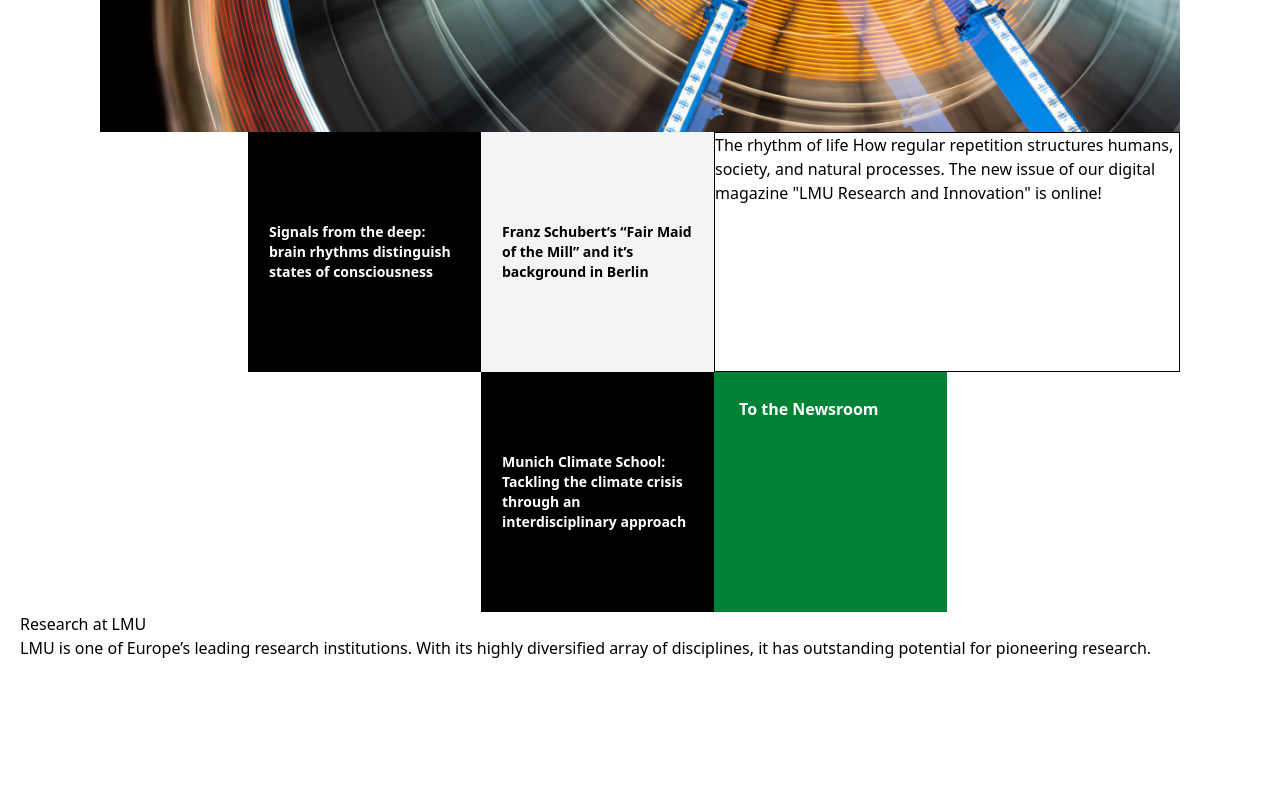
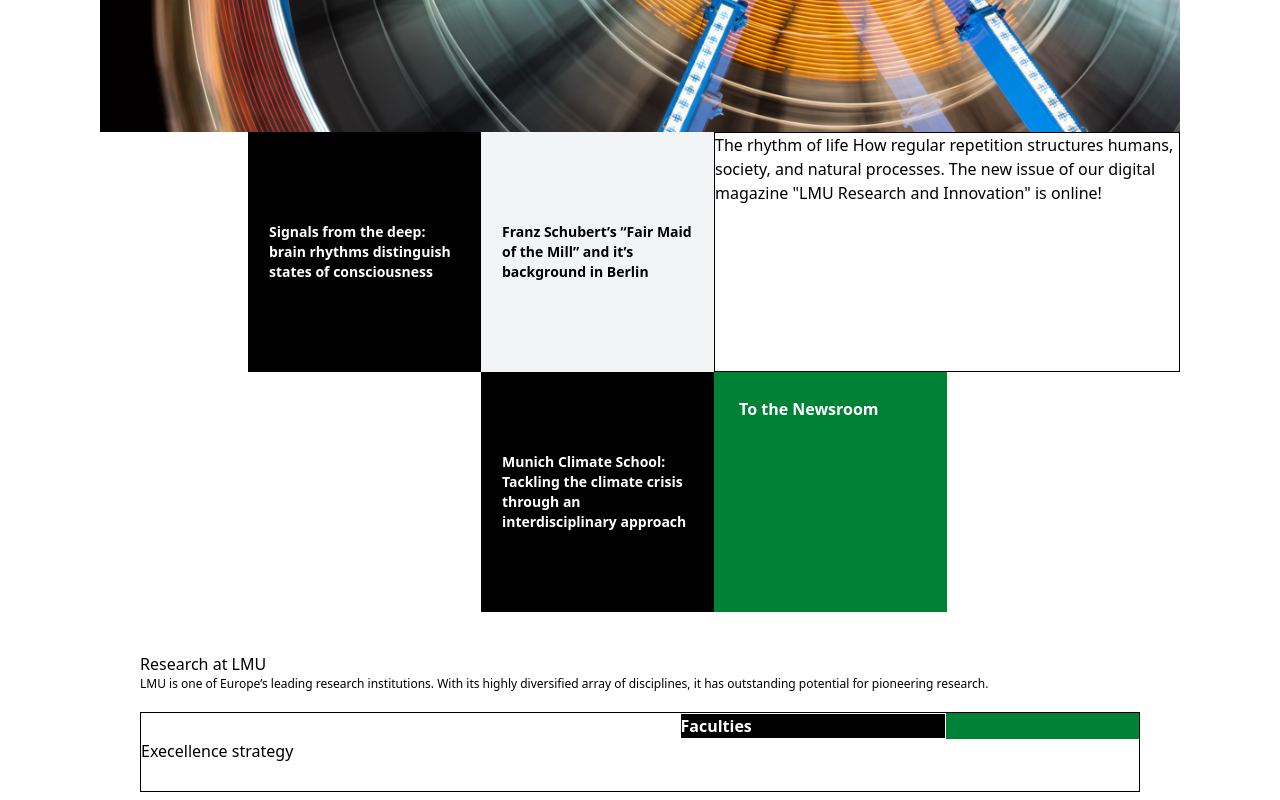
Before and after one commit to Nyirizina/TheGym_Tailwindcss_Gate2, a website: page index.html in a window 1280 px wide. Shown: the part 476-1276 px from the top of the page. Before the commit the page ends 1156 px from the top, so only its background shows below. Drawn offline with Linux system fonts and the light colour scheme.

Commit message:
2nd grid for phase-2

```diff
--- a/index.html
+++ b/index.html
@@ -56,12 +56,16 @@ interdisciplinary approach </p> </div>
     </div>
     </div>
     </div>
-    <div>
+    <div class="px-30 mt-10">
         <div>
             <h1>Research at LMU</h1>
-            <p>LMU is one of Europe’s leading research institutions. With its highly diversified array of disciplines, it has outstanding potential for pioneering research.</p>
+            <p class="text-xs">LMU is one of Europe’s leading research institutions. With its highly diversified array of disciplines, it has outstanding potential for pioneering research.</p>
         </div>
-        <div class="grid grid-flow-col grid-rows-3">
+        <div class="grid border grid-flow-col grid-rows-3 mt-5">
+            <div class="col-span-2 col-start-1 row-span-2 row-start-1"></div>
+            <div class="border bg-black text-white font-bold col-span-1 col-start-3 row-span-1 row-start-1"><span>Faculties</span></div>
+            <div class="col-span-1 bg-green-700 col-start-4 row-span-1 row-start-1"></div>
+            <div class="col-span-1 col-start-1 row-span-1 row-start-2"><span>Execellence strategy</span></div>
 
         </div>
     </div>
```
Also changed, not shown: src/img/prof_kiebler_2632_full_1_1_format_l.jpg (added), src/output.css.
